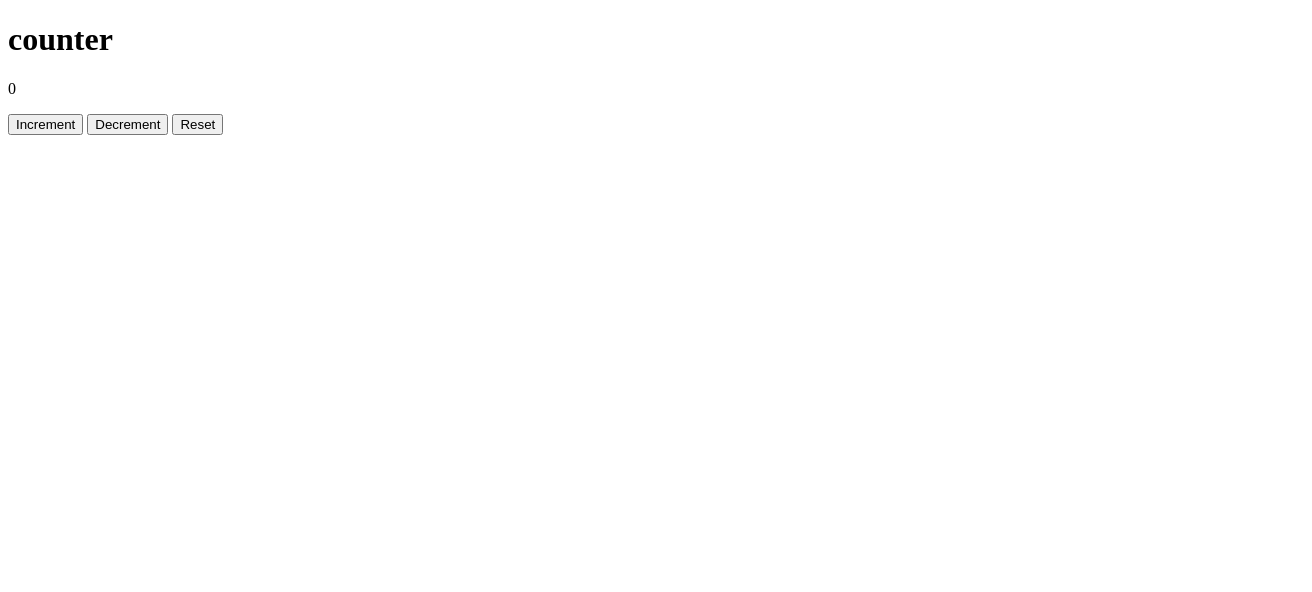
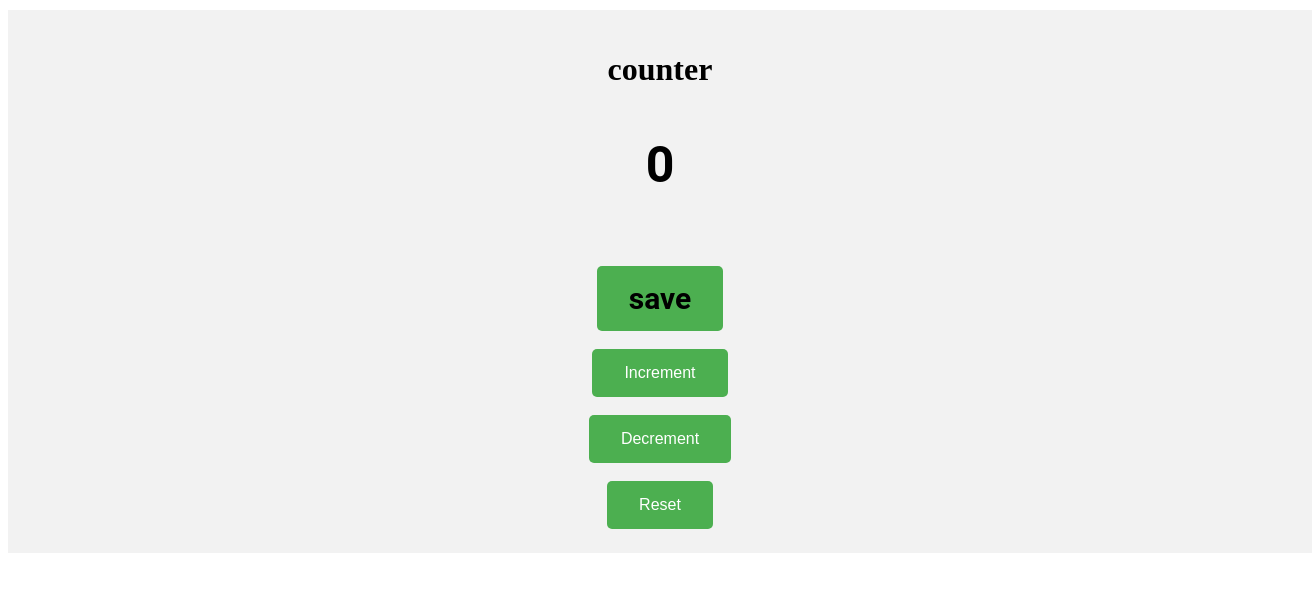
Before and after one commit to Duck-the-dev/webDev-Project, a plain HTML site: page index.html in a window 1280 px wide. Shown: the whole page, 1312 px wide, since content can reach past the window. Drawn offline with Linux system fonts and the light colour scheme.

Commit message:
feat: save function

```diff
--- a/index.html
+++ b/index.html
@@ -9,12 +9,17 @@
     <script src="index.js"></script>
 </head>
 <body>
+   <div class="container">
     <h1>
         counter
     </h1>
     <p>
         <span id="counter">0</span>
     </p>
+    <p>
+        <span id="save"></span>
+    </p>
+    <button  onclick="save()" id="save">save</button>
     <button onclick="increment()" id="increment">
         Increment
     </button>
@@ -25,5 +30,6 @@
         Reset
     </button>
 
+   </div>
 </body>
 </html>
--- a/index.js
+++ b/index.js
@@ -2,15 +2,30 @@ let counter = 0;
 
 function increment() {
   counter++;
-  document.getElementById("counter").innerHTML = counter;
+  document.getElementById("counter").innerText = counter;
 }
 
 function decrement() {
   counter--;
-  document.getElementById("counter").innerHTML = counter;
+  document.getElementById("counter").innerText = counter;
 }
 
 function reset() {
     counter = 0;
-    document.getElementById("counter").innerHTML = counter;
+    document.getElementById("save").innerText = '';
+    document.getElementById("counter").innerText = counter;
   }
+
+  function save() {
+    if (document.getElementById("save").innerText == '') {
+      let counterStr =  counter.toString();
+      document.getElementById("save").innerText += counterStr;
+    }else
+    {
+      let counterStr =  '-'+ counter
+      document.getElementById("save").innerText += counterStr;
+
+
+    }
+
+  }
--- a/style.css
+++ b/style.css
@@ -0,0 +1,41 @@
+.container {
+  width: 100%;
+  height: 100%;
+  background-color: #f2f2f2;
+  display: flex;
+  flex-flow: column wrap;
+  align-items: center;
+  justify-content: center;
+  gap: 10px;
+  padding: 20px;
+  margin: 10px auto;
+}
+#counter {
+  font-weight: bold;
+  font-size: 50px;
+  font-family: "Roboto", sans-serif;
+  color: #000;
+}#save {
+    font-weight: bold;
+    font-size: 30px;
+    font-family: "Roboto", sans-serif;
+    color: #000;
+  }
+
+button{
+    background-color: #4CAF50;
+    border: none;
+    color: white;
+    border-radius: 5px;
+    padding: 15px 32px;
+    text-align: center;
+    text-decoration: none;
+    display: inline-block;
+    font-size: 16px;
+    margin: 4px 2px;
+    cursor: pointer;
+}
+
+button:hover {
+    opacity: 0.8;
+}
```
